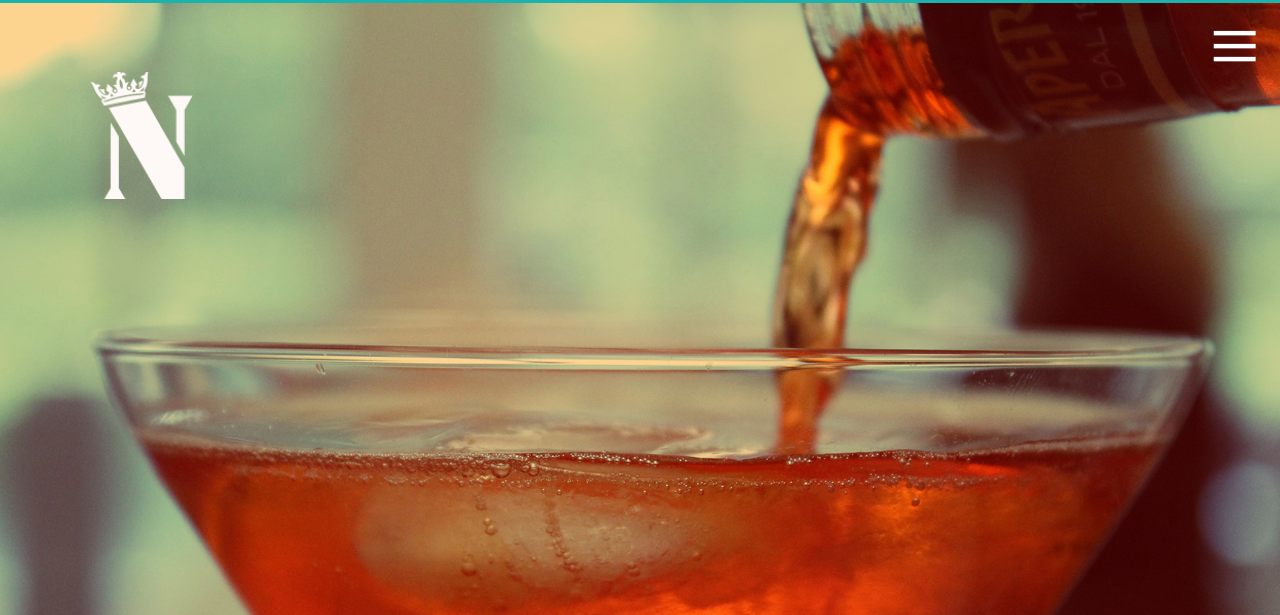
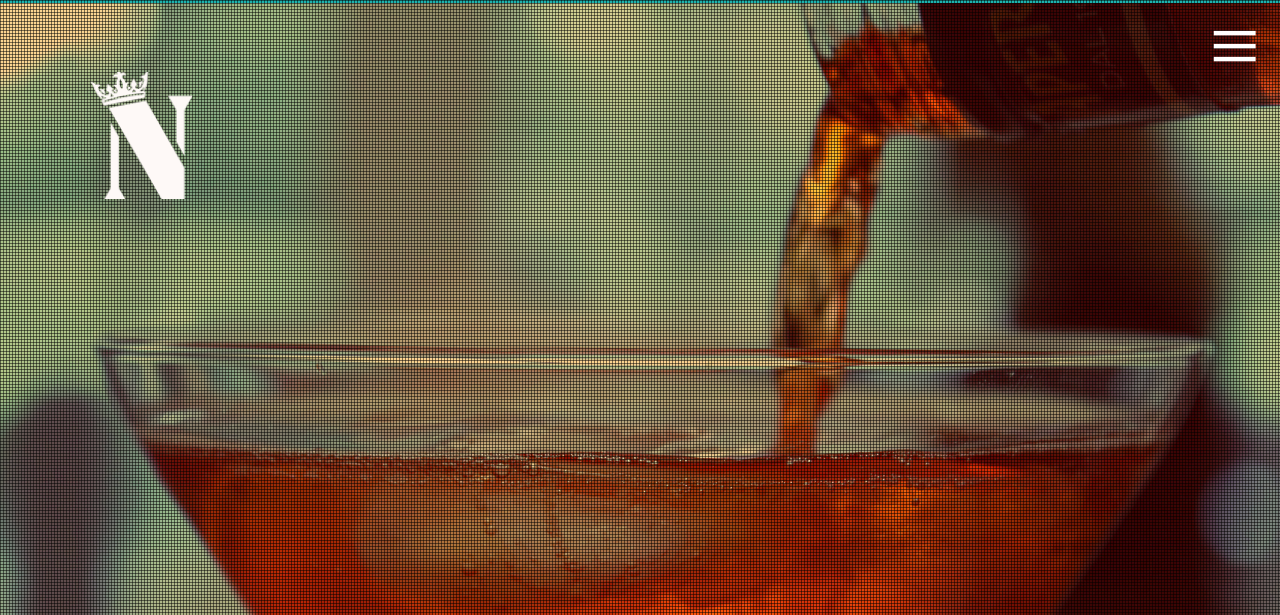
Before and after one commit to BrunoSupremo/nnBartender, a plain HTML site: page index.html in a window 1280 px wide. Shown: the top 615 px of the page. Drawn offline with Linux system fonts and the light colour scheme; a web font is replaced by a local one.

Commit message:
bug fix e polindo

```diff
--- a/css.css
+++ b/css.css
@@ -52,7 +52,7 @@ section::after{
 section:nth-child(odd)::after{
 	border-color: var(--branco_claro) transparent transparent;
 }
-#home::before, #home::after, #quem_somos::before, #quem_somos::after{
+#quem_somos::before, #quem_somos::after{
 	content: unset;
 }
 section h1::before, section h1::after{
@@ -98,7 +98,7 @@ section p{
 	height: 200px;
 	flex: 1;
 	margin: 10px;
-	box-shadow: -5px 5px 0 rgba(41,34,28,0.1); /*--preto transparent*/
+	box-shadow: 0 3px var(--azul);
 	object-fit: cover;
 	background: var(--azul);
 }
@@ -149,6 +149,7 @@ nav a{
 	font-size: 30px;
 	border-radius: .5em 0 0 .5em;
 	padding: 0.5em;
+	transition: background .75s;
 }
 nav a:hover{
 	box-shadow: 0 -10px 0 -5px var(--azul) inset;
@@ -195,6 +196,18 @@ nav a:hover::before{
 #home::before{
 	content: "";
 	position: absolute;
+	background:
+	repeating-linear-gradient(black, transparent 1px, transparent 3px),
+	repeating-linear-gradient(90deg, black, transparent 1px, transparent 3px);
+	width: 100%;
+	height: 100%;
+	top: 0;
+	left: 0;
+	border: none;
+}
+#home::after{
+	content: "";
+	position: absolute;
 	top: 9%;
 	left: 7%;
 	background-image: url(imagens/home/carimbo_nn.png);
@@ -226,10 +239,6 @@ nav a:hover::before{
 }
 /*FIM - SECTION HOME*/
 
-/*INICIO - SECTION QUEM SOMOS*/
-
-/*FIM - SECTION QUEM SOMOS*/
-
 /*INICIO SECTION SERVICOS*/
 #servicos{
 	text-align: center;
@@ -240,6 +249,10 @@ nav a:hover::before{
 	border: 2px solid var(--azul);
 	display: inline-block;
 	margin-top: 1em;
+	transition: .25s;
+}
+#servicos a:hover{
+	box-shadow: 0 2px var(--azul);
 }
 /*FIM DA SECTION SERVICOS*/
 
```
Lines whose indentation alone changed are shown as unchanged.
